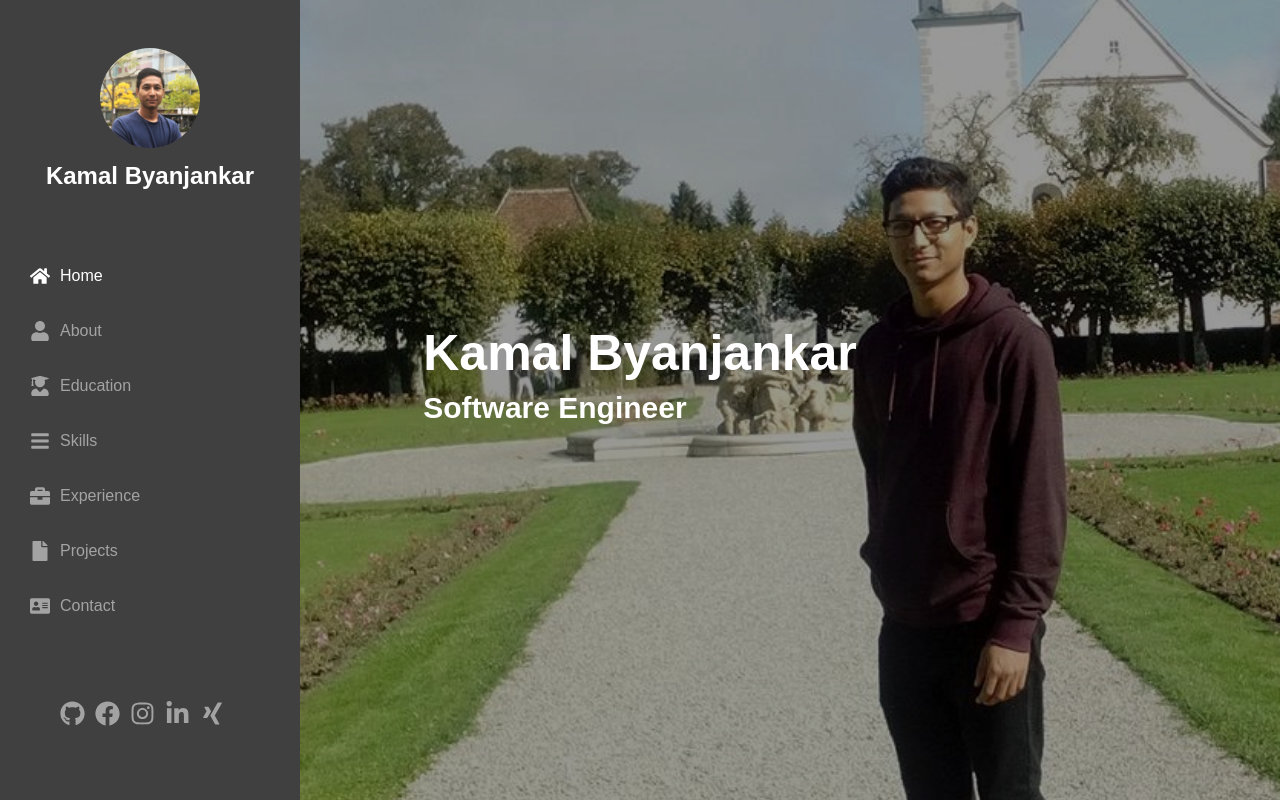
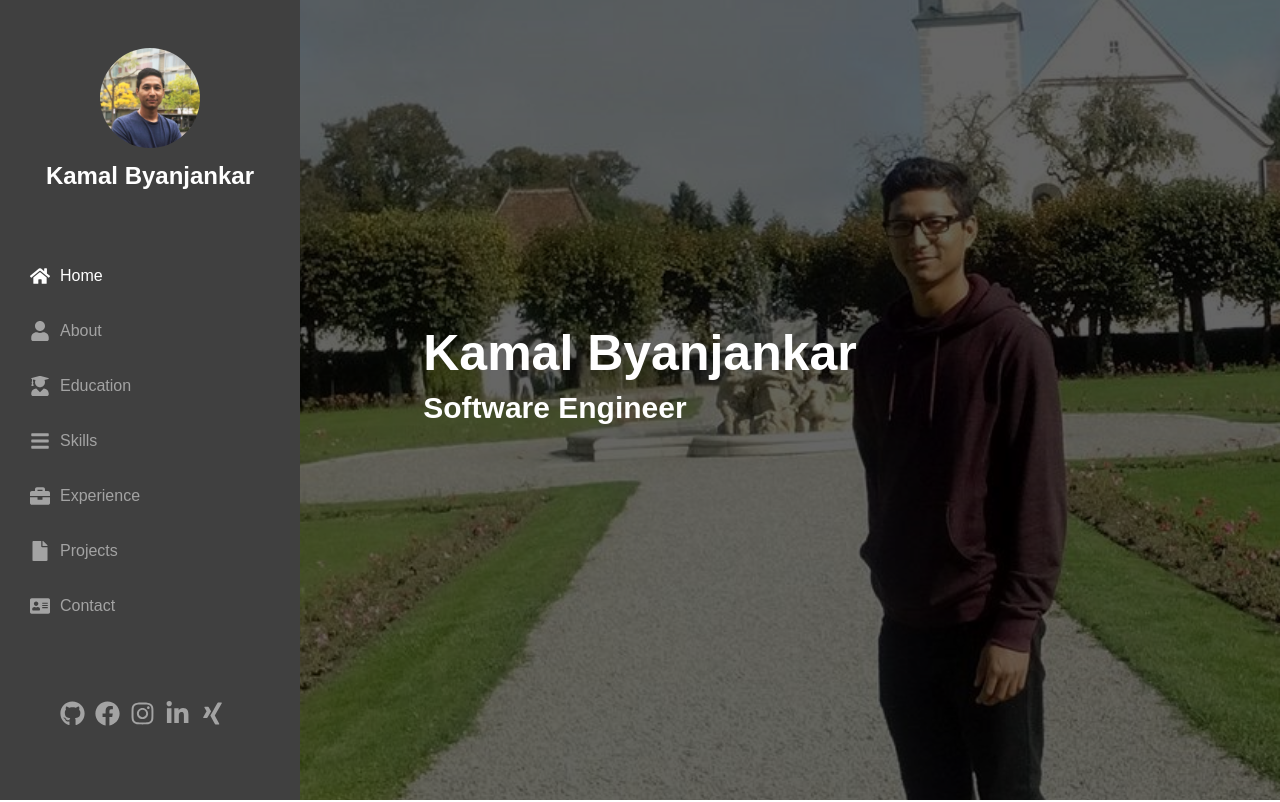
Before and after one commit to KamalByanjankar/PortfolioWebsite, a React (Create React App) app: page / in a window 1280 px wide. Shown: the top 802 px of the page. Built offline with nearby package versions, Linux system fonts and the light colour scheme.

Commit message:
Changed brightness for image in css

```diff
--- a/src/components/Home/Home.css
+++ b/src/components/Home/Home.css
@@ -1,7 +1,7 @@
 .header__image > img{
   height: 100vh;
   width: 100%;
-  filter: brightness(60%);
+  filter: brightness(40%);
   object-fit: cover;
 }
 
```
